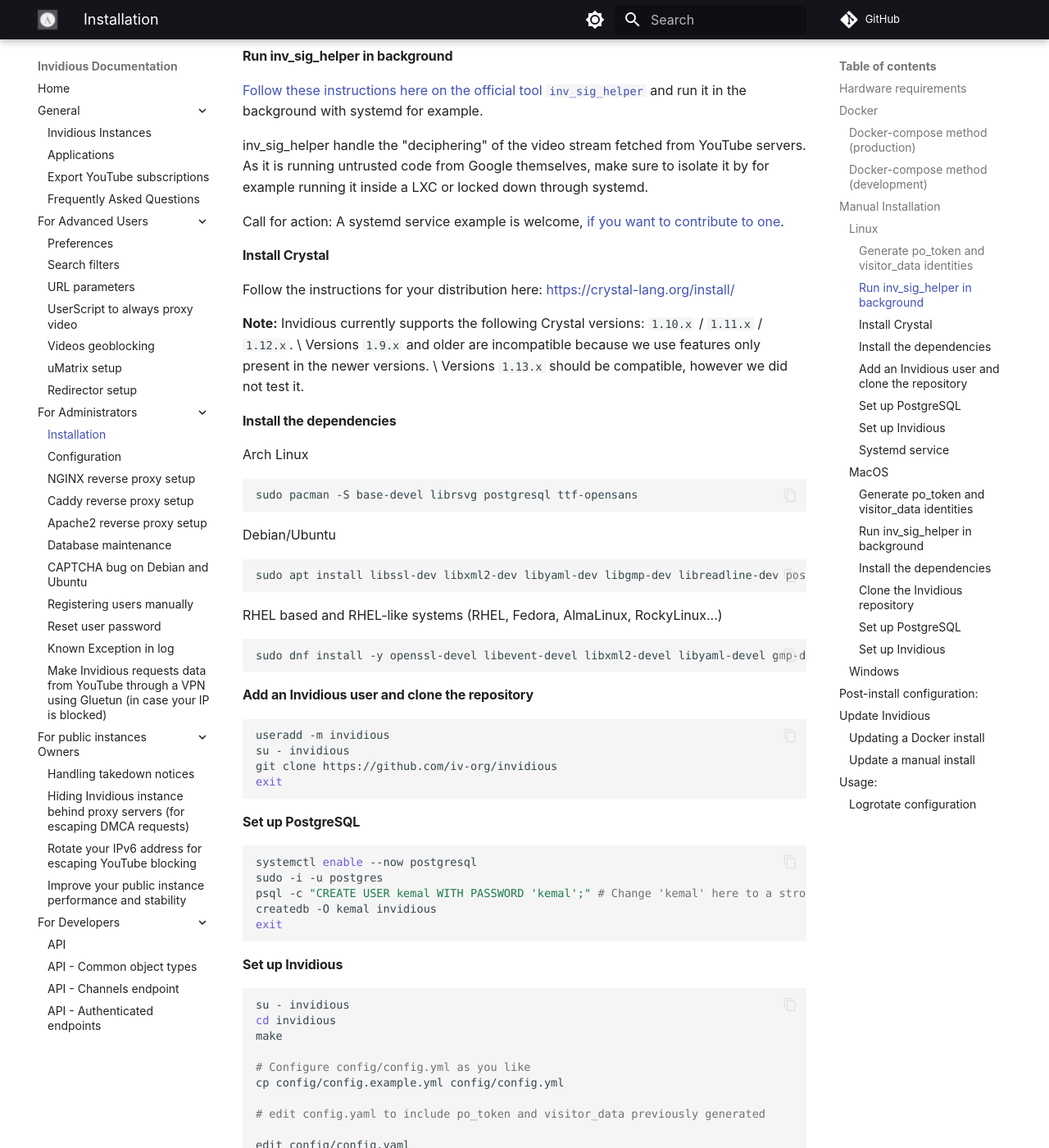
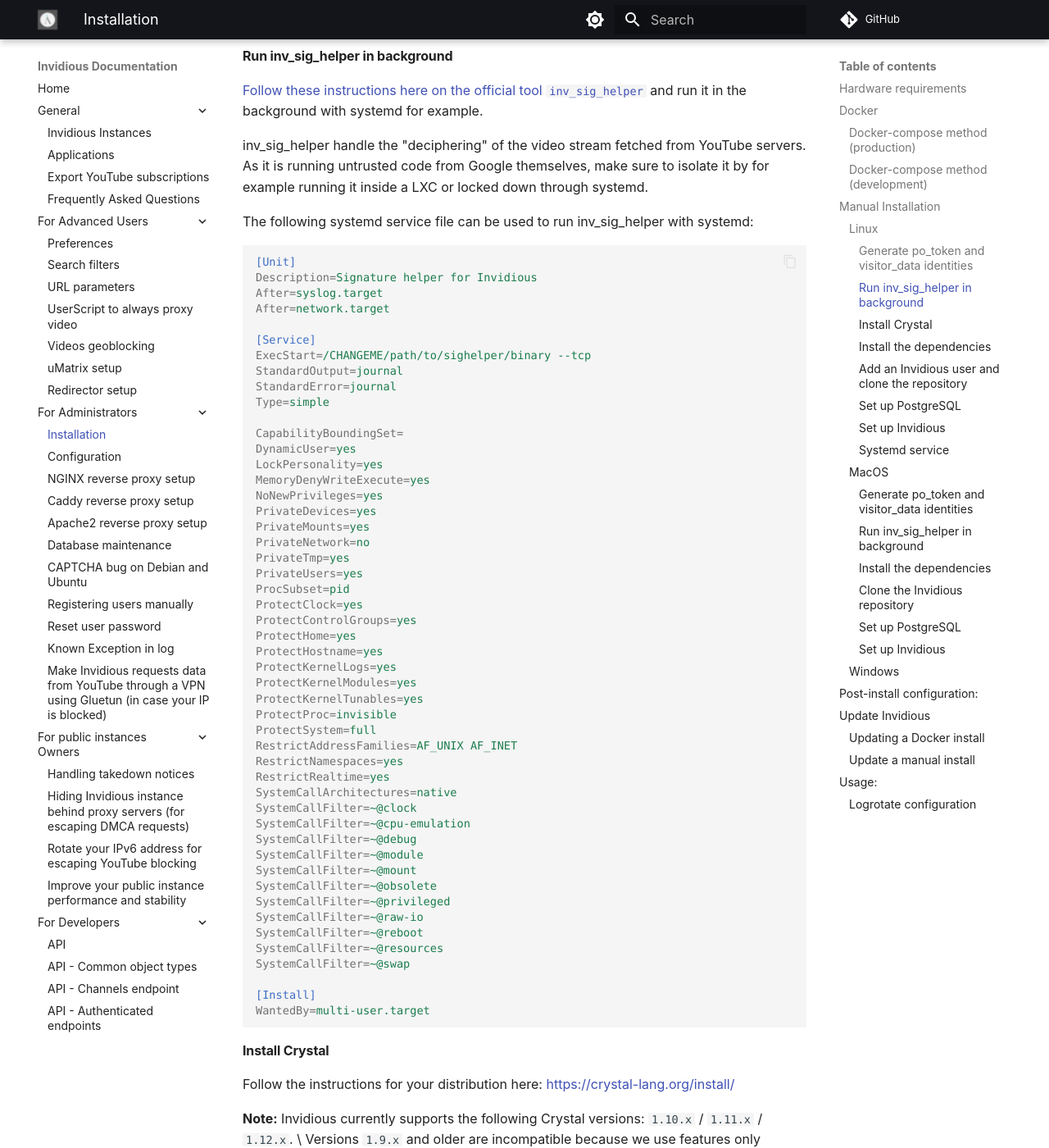
Before and after one commit to iv-org/documentation, an MkDocs documentation site: the page built from docs/installation.md, in a window 1280 px wide and 1400 px high, scrolled down 3785 px. Shown: the whole window at 82% size. Built offline with MkDocs 1.6.1 and Material for MkDocs 9.7.7, drawn with Linux system fonts in a browser that asks for light colours; comment, search, counter and statistics services are not loaded.

Commit message:
Add an example systemd service file for inv_sig_helper

````diff
--- a/docs/installation.md
+++ b/docs/installation.md
@@ -170,7 +170,58 @@
 
 inv_sig_helper handle the "deciphering" of the video stream fetched from YouTube servers. As it is running untrusted code from Google themselves, make sure to isolate it by for example running it inside a LXC or locked down through systemd.
 
-Call for action: A systemd service example is welcome, [if you want to contribute to one](https://github.com/iv-org/documentation/edit/master/docs/installation.md#linux).
+The following systemd service file can be used to run inv_sig_helper with systemd:
+```ini
+[Unit]
+Description=Signature helper for Invidious
+After=syslog.target
+After=network.target
+
+[Service]
+ExecStart=/CHANGEME/path/to/sighelper/binary --tcp
+StandardOutput=journal
+StandardError=journal
+Type=simple
+
+CapabilityBoundingSet=
+DynamicUser=yes
+LockPersonality=yes
+MemoryDenyWriteExecute=yes
+NoNewPrivileges=yes
+PrivateDevices=yes
+PrivateMounts=yes
+PrivateNetwork=no
+PrivateTmp=yes
+PrivateUsers=yes
+ProcSubset=pid
+ProtectClock=yes
+ProtectControlGroups=yes
+ProtectHome=yes
+ProtectHostname=yes
+ProtectKernelLogs=yes
+ProtectKernelModules=yes
+ProtectKernelTunables=yes
+ProtectProc=invisible
+ProtectSystem=full
+RestrictAddressFamilies=AF_UNIX AF_INET
+RestrictNamespaces=yes
+RestrictRealtime=yes
+SystemCallArchitectures=native
+SystemCallFilter=~@clock
+SystemCallFilter=~@cpu-emulation
+SystemCallFilter=~@debug
+SystemCallFilter=~@module
+SystemCallFilter=~@mount
+SystemCallFilter=~@obsolete
+SystemCallFilter=~@privileged
+SystemCallFilter=~@raw-io
+SystemCallFilter=~@reboot
+SystemCallFilter=~@resources
+SystemCallFilter=~@swap
+
+[Install]
+WantedBy=multi-user.target
+```
 
 #### Install Crystal
 
````
